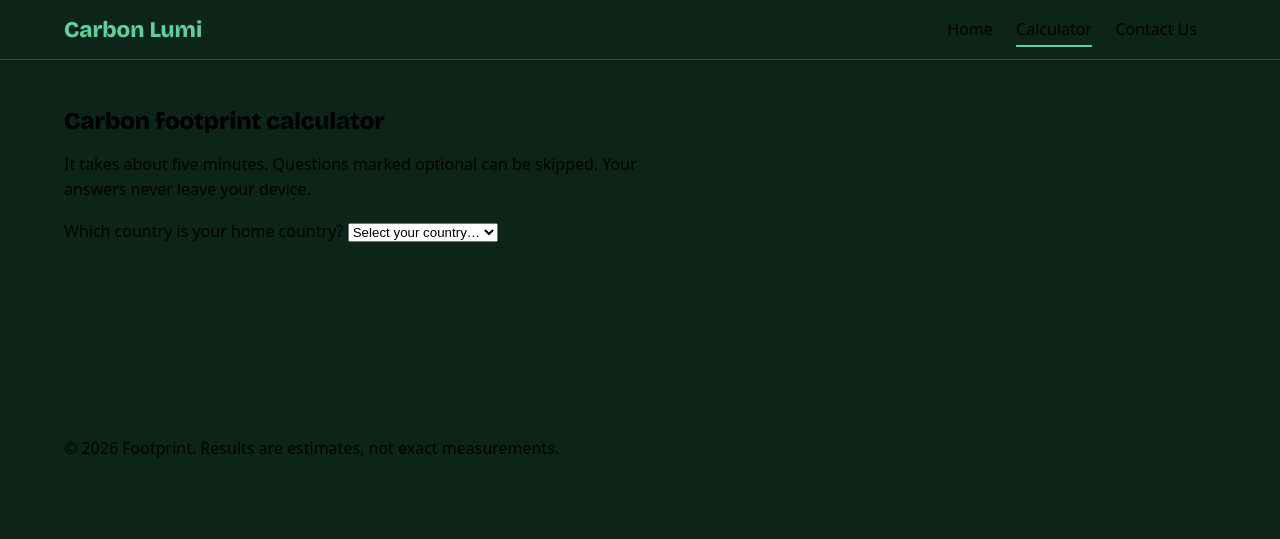
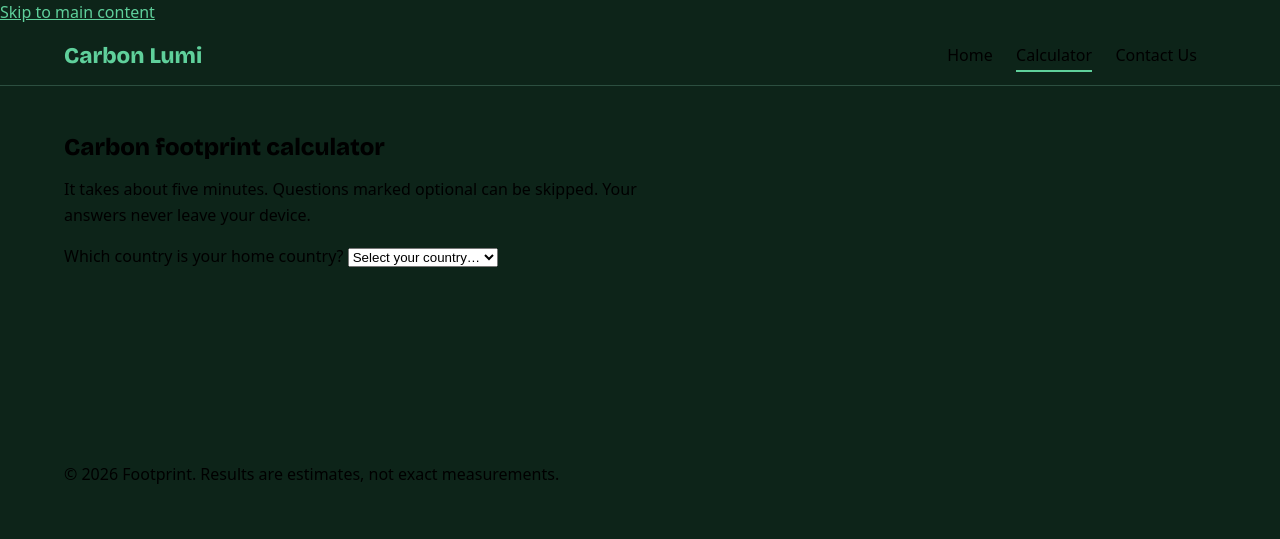
Before and after one commit to Yashcadence/CarbonLumi.com, a plain HTML site: page calculator.html in a window 1280 px wide. Drawn offline with nearby package versions, Linux system fonts and the light colour scheme.

Commit message:
feat: add skip link

```diff
--- a/calculator.html
+++ b/calculator.html
@@ -10,6 +10,7 @@
     </head>
 
     <body>
+        <a class="skip-link" href="#main">Skip to main content</a>
         <header class="site-header band">
             <a class="logo" href="index.html">Carbon Lumi</a>
             <nav>
@@ -19,7 +20,7 @@
             </nav>
         </header>
 
-        <main>
+        <main id="main">
             <section class="band">
                 <div class="inner">
                     <h1>Carbon footprint calculator</h1>
```
